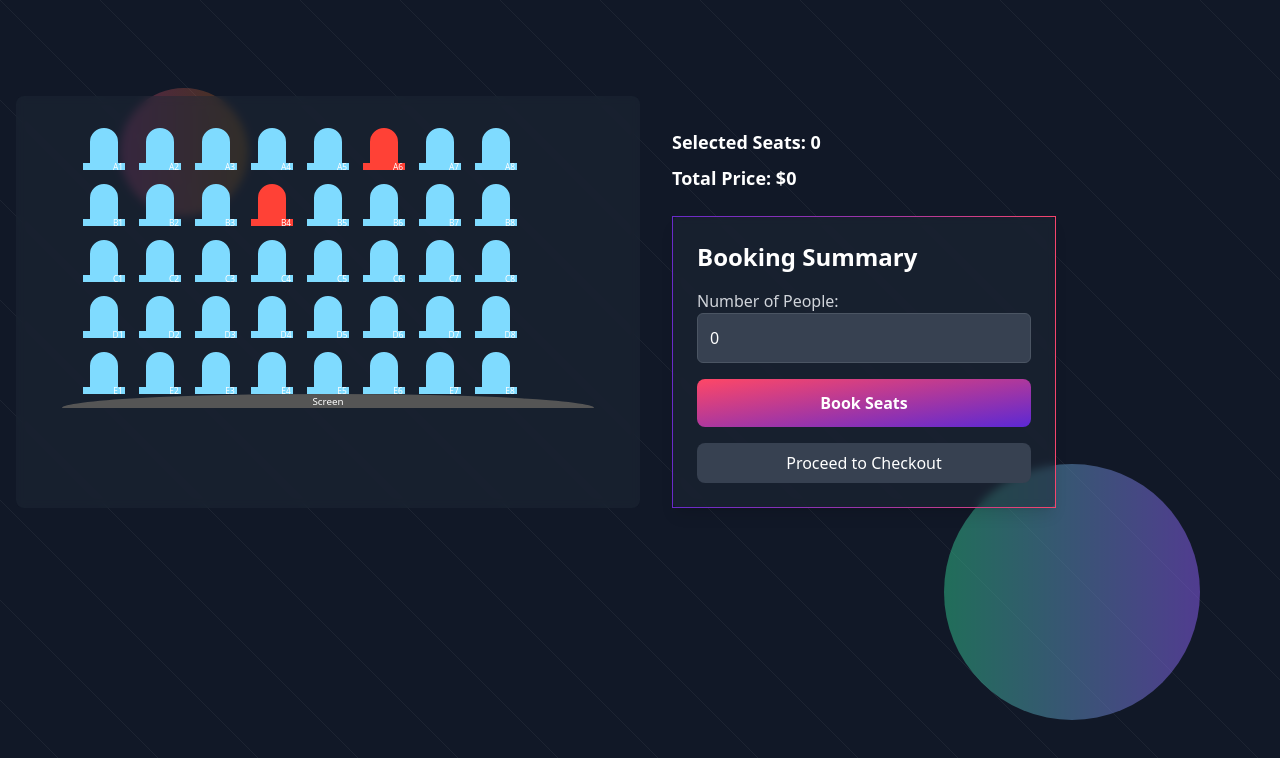
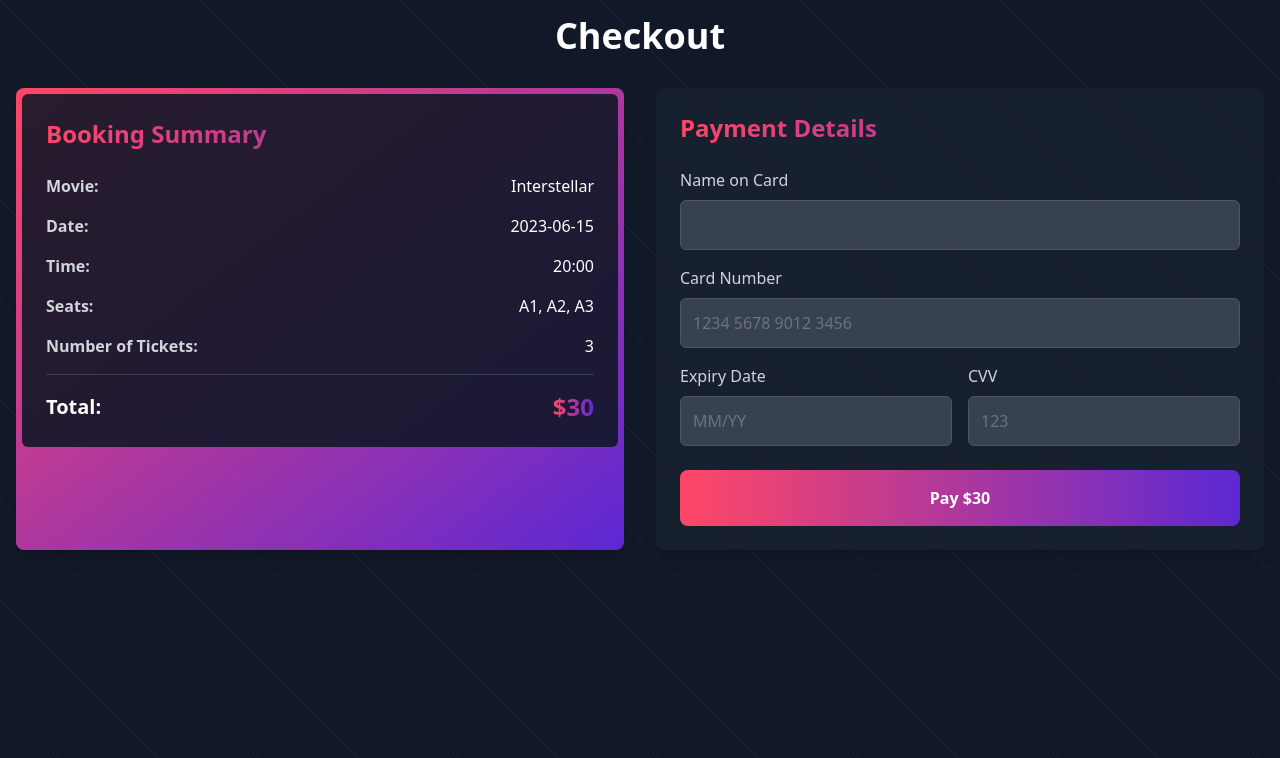
Before and after one commit to thisAbdU/cinema-schedule-app, a Nuxt app in the folder frontend/: page / in a window 1280 px wide. Shown: the top 758 px of the page. Built offline with nearby package versions, Linux system fonts and the light colour scheme.

Commit message:
add payment page:

```diff
--- a/frontend/app.vue
+++ b/frontend/app.vue
@@ -1,5 +1,5 @@
 <template>
   <div>
-    <CheckoutSelectSeat />
+    <CheckoutPayment />
   </div>
 </template>
--- /dev/null
+++ b/frontend/components/Checkout/Payment.vue
@@ -0,0 +1,156 @@
+<template>
+    <div class="relative min-h-screen bg-gray-900 overflow-hidden">
+      <!-- Background strikes -->
+      <div class="absolute inset-0 overflow-hidden">
+        <svg class="absolute w-full h-full" xmlns="http://www.w3.org/2000/svg">
+          <defs>
+            <pattern id="strikes" x="0" y="0" width="100" height="100" patternUnits="userSpaceOnUse">
+              <line x1="0" y1="0" x2="100" y2="100" stroke="rgba(255,255,255,0.1)" stroke-width="0.5" />
+            </pattern>
+          </defs>
+          <rect x="0" y="0" width="100%" height="100%" fill="url(#strikes)" />
+        </svg>
+      </div>
+
+      <div class="container mx-auto p-4 relative z-10">
+        <h1 class="text-4xl font-bold text-white mb-8 text-center">Checkout</h1>
+
+        <div class="grid grid-cols-1 md:grid-cols-2 gap-8">
+          <!-- Booking Summary -->
+          <div class="p-1 rounded-lg shadow-lg bg-gradient-to-br from-[#FF4766] to-[#5C28D4]">
+            <div class="bg-gray-900 bg-opacity-90 p-6 rounded-lg backdrop-filter backdrop-blur-sm border-2 border-transparent bg-clip-padding">
+              <h2 class="text-2xl font-bold mb-6 text-transparent bg-clip-text bg-gradient-to-r from-[#FF4766] to-[#5C28D4]">Booking Summary</h2>
+              <div class="space-y-4 text-gray-300">
+                <div class="flex justify-between items-center">
+                  <span class="font-semibold">Movie:</span>
+                  <span class="text-white">{{ bookingDetails.movie }}</span>
+                </div>
+                <div class="flex justify-between items-center">
+                  <span class="font-semibold">Date:</span>
+                  <span class="text-white">{{ bookingDetails.date }}</span>
+                </div>
+                <div class="flex justify-between items-center">
+                  <span class="font-semibold">Time:</span>
+                  <span class="text-white">{{ bookingDetails.time }}</span>
+                </div>
+                <div class="flex justify-between items-center">
+                  <span class="font-semibold">Seats:</span>
+                  <span class="text-white">{{ bookingDetails.seats.join(', ') }}</span>
+                </div>
+                <div class="flex justify-between items-center">
+                  <span class="font-semibold">Number of Tickets:</span>
+                  <span class="text-white">{{ bookingDetails.seats.length }}</span>
+                </div>
+                <div class="mt-6 pt-4 border-t border-gray-700">
+                  <div class="flex justify-between items-center">
+                    <span class="text-xl font-bold text-white">Total:</span>
+                    <span class="text-2xl font-bold text-transparent bg-clip-text bg-gradient-to-r from-[#FF4766] to-[#5C28D4]">${{ bookingDetails.total }}</span>
+                  </div>
+                </div>
+              </div>
+            </div>
+          </div>
+
+          <!-- Payment Form -->
+          <div class="bg-gray-800 bg-opacity-50 p-6 rounded-lg shadow-lg backdrop-filter backdrop-blur-sm">
+            <h2 class="text-2xl font-bold mb-6 text-transparent bg-clip-text bg-gradient-to-r from-[#FF4766] to-[#5C28D4]">Payment Details</h2>
+            <form @submit.prevent="processPayment">
+              <div class="mb-4">
+                <label for="cardName" class="block text-gray-300 font-medium mb-2">Name on Card</label>
+                <input type="text" id="cardName" v-model="paymentDetails.cardName" required
+                  class="w-full p-3 border border-gray-600 rounded-md bg-gray-700 text-white focus:outline-none focus:ring-2 focus:ring-[#FF4766]">
+              </div>
+              <div class="mb-4">
+                <label for="cardNumber" class="block text-gray-300 font-medium mb-2">Card Number</label>
+                <input type="text" id="cardNumber" v-model="paymentDetails.cardNumber" required
+                  class="w-full p-3 border border-gray-600 rounded-md bg-gray-700 text-white focus:outline-none focus:ring-2 focus:ring-[#FF4766]"
+                  placeholder="1234 5678 9012 3456">
+              </div>
+              <div class="grid grid-cols-2 gap-4 mb-6">
+                <div>
+                  <label for="expiryDate" class="block text-gray-300 font-medium mb-2">Expiry Date</label>
+                  <input type="text" id="expiryDate" v-model="paymentDetails.expiryDate" required
+                    class="w-full p-3 border border-gray-600 rounded-md bg-gray-700 text-white focus:outline-none focus:ring-2 focus:ring-[#FF4766]"
+                    placeholder="MM/YY">
+                </div>
+                <div>
+                  <label for="cvv" class="block text-gray-300 font-medium mb-2">CVV</label>
+                  <input type="text" id="cvv" v-model="paymentDetails.cvv" required
+                    class="w-full p-3 border border-gray-600 rounded-md bg-gray-700 text-white focus:outline-none focus:ring-2 focus:ring-[#FF4766]"
+                    placeholder="123">
+                </div>
+              </div>
+              <button type="submit"
+                class="w-full bg-gradient-to-r from-[#FF4766] to-[#5C28D4] text-white font-bold py-4 px-4 rounded-lg hover:from-[#FF5F7E] hover:to-[#7440E7] transition duration-300 ease-in-out transform hover:-translate-y-1">
+                Pay ${{ bookingDetails.total }}
+              </button>
+            </form>
+          </div>
+        </div>
+      </div>
+
+      <!-- Ticket Modal -->
+      <div v-if="showTicketModal" class="fixed inset-0 bg-black bg-opacity-60 flex justify-center items-center z-50">
+  <div class="bg-gray-900 bg-opacity-95 p-6 rounded-lg shadow-lg max-w-md w-full">
+    <h2 class="text-2xl font-bold text-center mb-6 text-white">Your Ticket</h2>
+    <p class="mb-4 text-gray-300"><strong>Movie:</strong> {{ bookingDetails.movie }}</p>
+    <p class="mb-4 text-gray-300"><strong>Date:</strong> {{ bookingDetails.date }}</p>
+    <p class="mb-4 text-gray-300"><strong>Time:</strong> {{ bookingDetails.time }}</p>
+    <p class="mb-4 text-gray-300"><strong>Seats:</strong> {{ bookingDetails.seats.join(', ') }}</p>
+    <p class="mb-6 text-gray-300"><strong>Total:</strong> ${{ bookingDetails.total }}</p>
+    <button @click="downloadTicket" class="w-full bg-gradient-to-r from-[#FF4766] to-[#5C28D4] text-white font-bold py-3 rounded-lg hover:from-[#FF5F7E] hover:to-[#7440E7] transition duration-300 ease-in-out transform hover:-translate-y-1">
+      Download Ticket
+    </button>
+    <button @click="closeTicketModal" class="mt-4 w-full text-gray-300 font-bold py-3 rounded-lg hover:bg-gray-100 transition duration-300 ease-in-out">
+      Close
+    </button>
+  </div>
+</div>
+
+    </div>
+  </template>
+<script setup>
+import { ref } from 'vue'
+
+const bookingDetails = ref({
+  movie: 'Interstellar',
+  date: '2023-06-15',
+  time: '20:00',
+  seats: ['A1', 'A2', 'A3'],
+  total: 30 // Assuming $10 per ticket
+})
+
+const paymentDetails = ref({
+  cardName: '',
+  cardNumber: '',
+  expiryDate: '',
+  cvv: ''
+})
+
+const showTicketModal = ref(false)
+
+const processPayment = () => {
+  console.log('Processing payment:', paymentDetails.value)
+  alert('Payment processed successfully!')
+  showTicketModal.value = true
+}
+
+const closeTicketModal = () => {
+  showTicketModal.value = false
+}
+
+const downloadTicket = () => {
+  const ticketContent = `
+    Movie: ${bookingDetails.value.movie}
+    Date: ${bookingDetails.value.date}
+    Time: ${bookingDetails.value.time}
+    Seats: ${bookingDetails.value.seats.join(', ')}
+    Total: $${bookingDetails.value.total}
+  `
+  const blob = new Blob([ticketContent], { type: 'text/plain' })
+  const link = document.createElement('a')
+  link.href = URL.createObjectURL(blob)
+  link.download = 'ticket.txt'
+  link.click()
+}
+</script>
```
